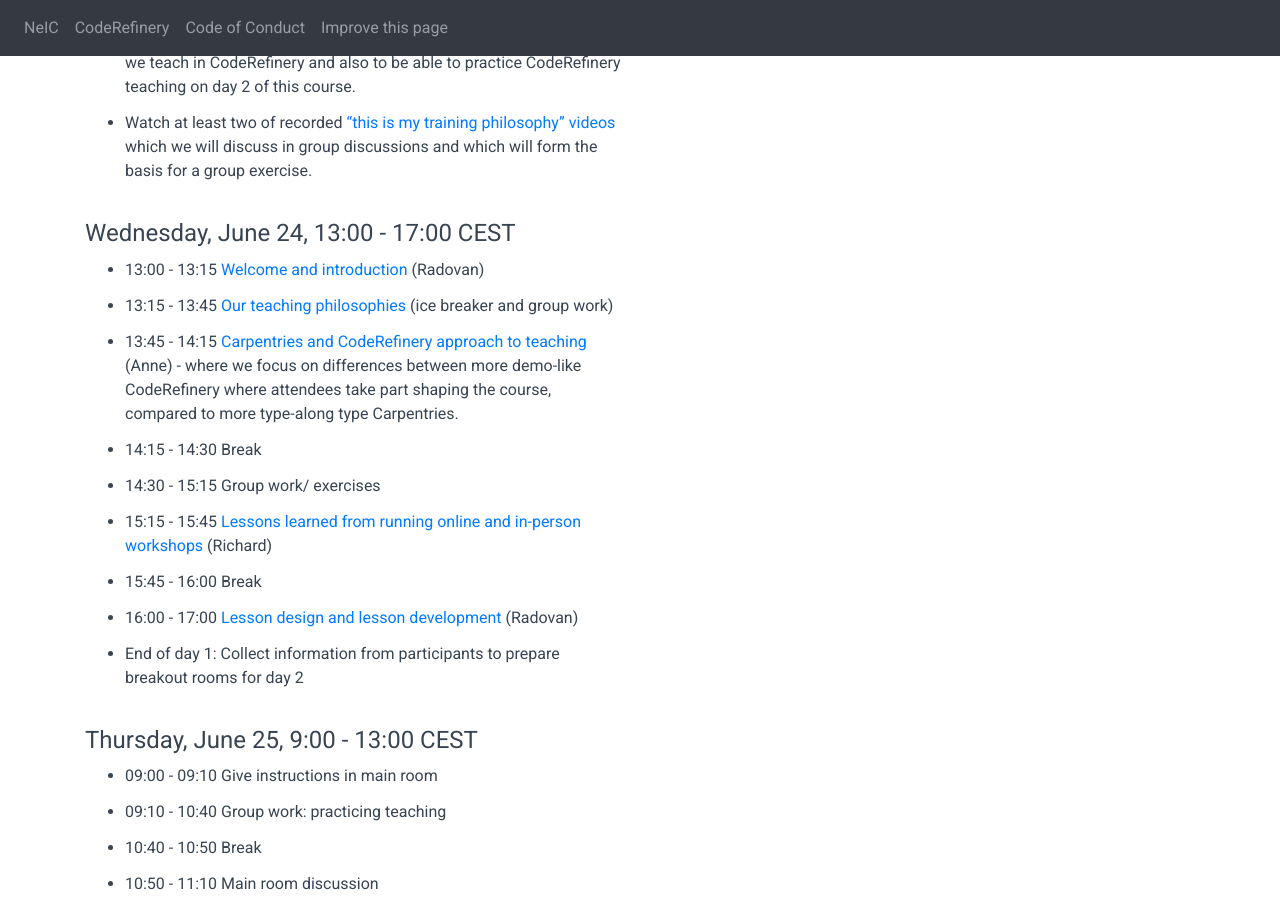
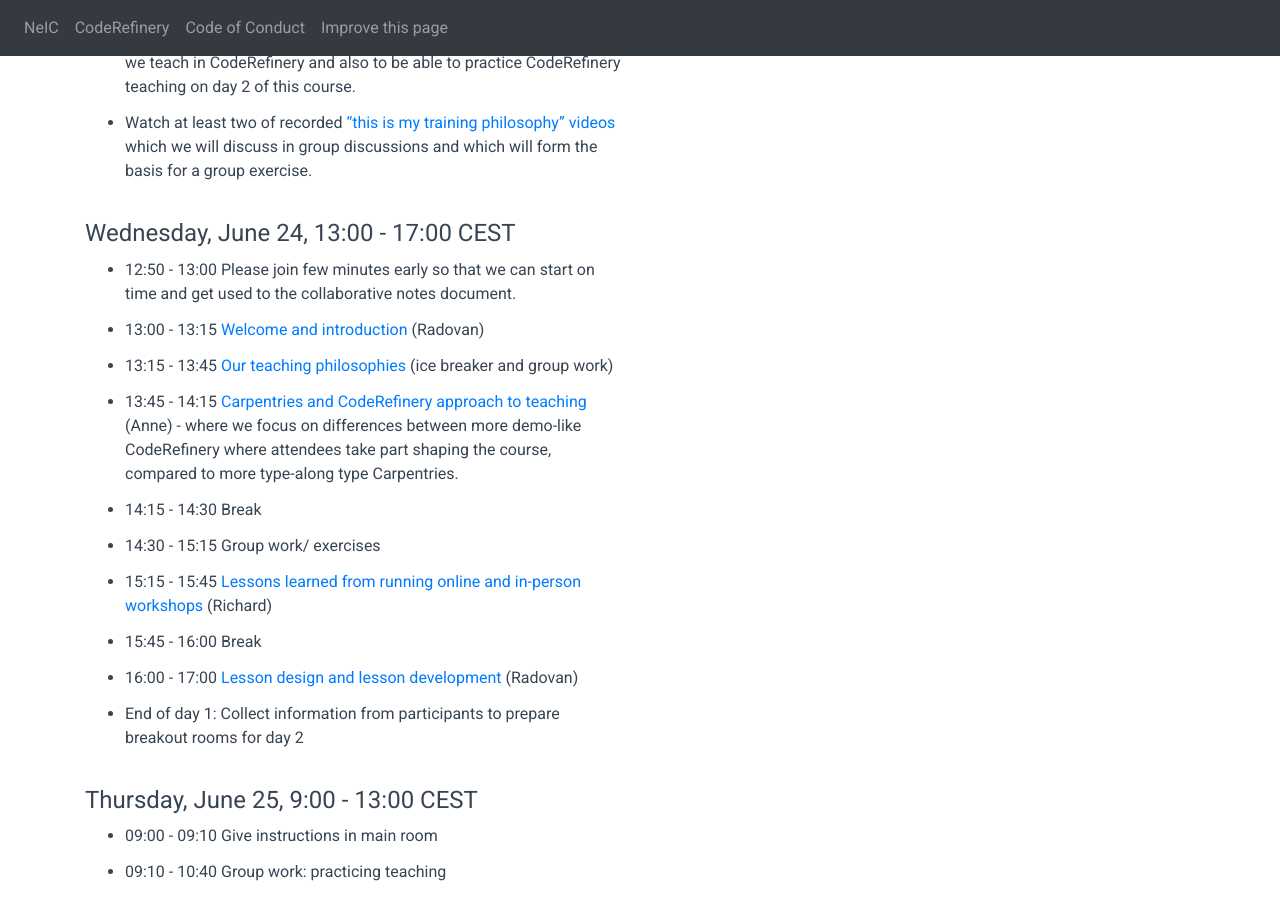
Before and after one commit to simon-ichec/2020-11-02-instructor-training, a Jekyll site: the page built from index.md, in a window 1280 px wide and 900 px high, scrolled down 959 px. Built offline with Jekyll 4.4.1, drawn with Linux system fonts in a browser that asks for light colours; comment, search, counter and statistics services are not loaded.

Commit message:
10 mins pre-join time

```diff
--- a/left_column.md
+++ b/left_column.md
@@ -34,6 +34,10 @@ Before the training:
   exercise.
 
 #### Wednesday, June 24, 13:00 - 17:00 CEST
+
+- 12:50 - 13:00
+  Please join few minutes early so that we can start on time and get used to the collaborative notes
+  document.
 
 - 13:00 - 13:15
   [Welcome and introduction](https://coderefinery.github.io/instructor-training/01-intro/)
```
